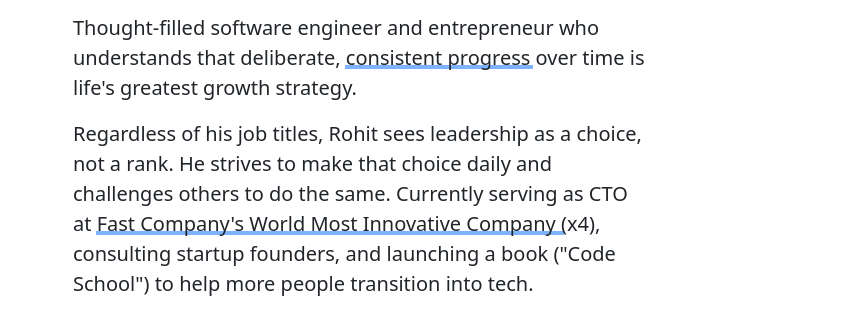
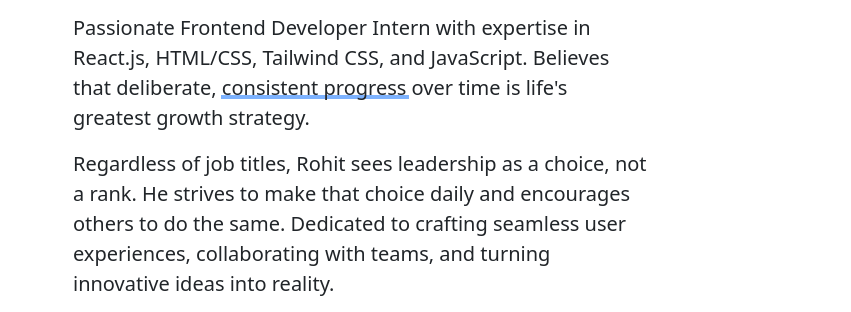
Before and after one commit to rg-rohit9431/portfolio2, a plain HTML site: page index.html in a window 1280 px wide. Shown: the part 1945-2257 px from the top of the page, 429-1280 px from the left. Drawn offline with nearby package versions, Linux system fonts and the light colour scheme; grey boxes are pictures that could not be loaded.

Commit message:
new commit

```diff
--- a/index.html
+++ b/index.html
@@ -282,16 +282,17 @@
           <img src="img/github-activity.png" class='mb-3'>
 
           <p class="lead">
-            Thought-filled software engineer and entrepreneur who understands that deliberate,
+            Passionate Frontend Developer Intern with expertise in React.js, HTML/CSS, Tailwind CSS, and JavaScript.
+            Believes that deliberate,
             <span class="marker-highlight">consistent progress</span> over time is life's greatest growth strategy.
           </p>
 
           <p class="lead">
-            Regardless of his job titles, Rohit sees leadership as a choice, not a rank. He strives to make that choice
-            daily and challenges others to do the same. Currently serving as CTO at
-            <span class="marker-highlight">Fast Company's World Most Innovative Company</span> (x4), consulting startup
-            founders, and launching a book ("Code School") to help more people transition into tech.
+            Regardless of job titles, Rohit sees leadership as a choice, not a rank. He strives to make that choice
+            daily and encourages others to do the same. Dedicated to crafting seamless user experiences, collaborating
+            with teams, and turning innovative ideas into reality.
           </p>
+
 
 
           <p class='lead mb-0'>Favorite Tools:</p>
```
